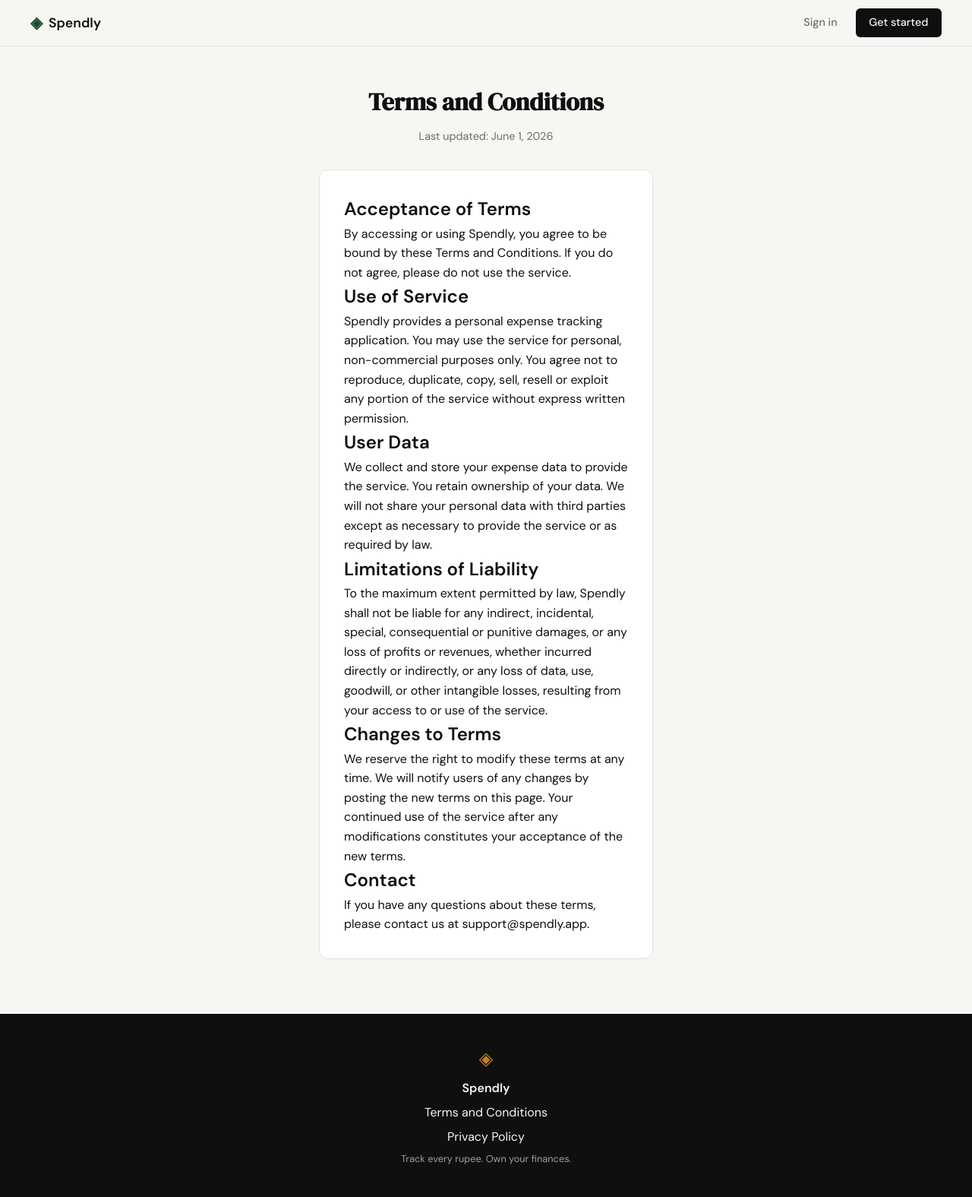
After one commit to Anshul20052000/spendly-claude, a Flask app: page /terms in a window 1280 px wide. The commit adds this page. Shown: the whole page at 76% size. Run offline with Flask 3, Linux system fonts and the light colour scheme.

Commit message:
Add Terms and Conditions page with route and template

```diff
--- a/app.py
+++ b/app.py
@@ -20,6 +20,11 @@ def register():
 @app.route("/login")
 def login():
     return render_template("login.html")
+
+
+@app.route("/terms")
+def terms():
+    return render_template("terms.html")
 
 
 # ------------------------------------------------------------------ #
--- a/prompts.txt
+++ b/prompts.txt
@@ -11,6 +11,8 @@ Do not modify anything else on the page.
 -------------------------------------------------
 
 git commit -m "landing: add terms and privacy links to footer”
+
+-------------------------------------------------
 
 Create a "Terms and Conditions" page for Spendly.
 
--- a/templates/base.html
+++ b/templates/base.html
@@ -33,7 +33,7 @@
         <div class="footer-inner">
             <span class="brand-icon">◈</span>
             <span class="footer-name">Spendly</span>
-            <a href="#">Terms and Conditions</a>
+            <a href="/terms">Terms and Conditions</a>
             <a href="#">Privacy Policy</a>
             <p class="footer-copy">Track every rupee. Own your finances.</p>
         </div>
--- /dev/null
+++ b/templates/terms.html
@@ -0,0 +1,35 @@
+{% extends "base.html" %}
+
+{% block title %}Spendly — Terms and Conditions{% endblock %}
+
+{% block content %}
+<section class="auth-section">
+    <div class="auth-container">
+        <div class="auth-header">
+            <h1 class="auth-title">Terms and Conditions</h1>
+            <p class="auth-subtitle">Last updated: June 1, 2026</p>
+        </div>
+
+        <div class="auth-card">
+            <h2>Acceptance of Terms</h2>
+            <p>By accessing or using Spendly, you agree to be bound by these Terms and Conditions. If you do not agree, please do not use the service.</p>
+
+            <h2>Use of Service</h2>
+            <p>Spendly provides a personal expense tracking application. You may use the service for personal, non-commercial purposes only. You agree not to reproduce, duplicate, copy, sell, resell or exploit any portion of the service without express written permission.</p>
+
+            <h2>User Data</h2>
+            <p>We collect and store your expense data to provide the service. You retain ownership of your data. We will not share your personal data with third parties except as necessary to provide the service or as required by law.</p>
+
+            <h2>Limitations of Liability</h2>
+            <p>To the maximum extent permitted by law, Spendly shall not be liable for any indirect, incidental, special, consequential or punitive damages, or any loss of profits or revenues, whether incurred directly or indirectly, or any loss of data, use, goodwill, or other intangible losses, resulting from your access to or use of the service.</p>
+
+            <h2>Changes to Terms</h2>
+            <p>We reserve the right to modify these terms at any time. We will notify users of any changes by posting the new terms on this page. Your continued use of the service after any modifications constitutes your acceptance of the new terms.</p>
+
+            <h2>Contact</h2>
+            <p>If you have any questions about these terms, please contact us at <a href="mailto:support@spendly.app">support@spendly.app</a>.</p>
+        </div>
+
+    </div>
+</section>
+{% endblock %}
```
